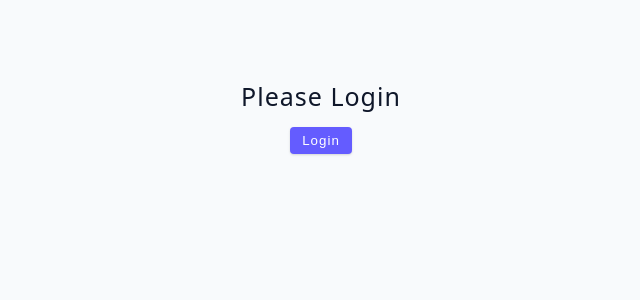
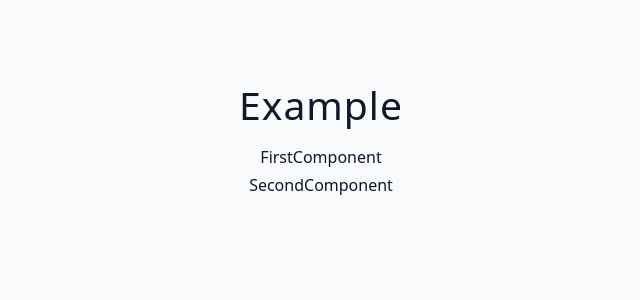
Before and after one commit to stharavi01/advanced-react, a React (Vite) app: page / in a window 1280 px wide. Shown: the top 300 px of the page, without its empty margins (319-959 px from the left). Built offline with nearby package versions, Linux system fonts and the light colour scheme.

Commit message:
folder structure

```diff
--- a/src/App.jsx
+++ b/src/App.jsx
@@ -1,9 +1,8 @@
-import Starter from "./tutorial/03-conditional-rendering/starter/07-user-challenge";
-
+import Example from "./tutorial/04-project-structure/starter/Example";
 function App() {
 	return (
 		<div className="container">
-			<Starter />
+			<Example />
 		</div>
 	);
 }
--- /dev/null
+++ b/src/tutorial/04-project-structure/starter/Example/FirstComponent.jsx
@@ -0,0 +1,7 @@
+import React from "react";
+
+function FirstComponent() {
+	return <div>FirstComponent</div>;
+}
+
+export default FirstComponent;
--- /dev/null
+++ b/src/tutorial/04-project-structure/starter/Example/SecondComponent.jsx
@@ -0,0 +1,7 @@
+import React from "react";
+
+function SecondComponent() {
+	return <div>SecondComponent</div>;
+}
+
+export default SecondComponent;
--- /dev/null
+++ b/src/tutorial/04-project-structure/starter/Example/index.jsx
@@ -0,0 +1,15 @@
+import React from "react";
+import FirstComponent from "./FirstComponent";
+import SecondComponent from "./SecondComponent";
+
+function example() {
+	return (
+		<div>
+			<h2>example</h2>
+			<FirstComponent />
+			<SecondComponent />
+		</div>
+	);
+}
+
+export default example;
--- /dev/null
+++ b/src/tutorial/04-project-structure/starter/Navbar/index.jsx
@@ -0,0 +1 @@
+export { default } from "./Navbar";
--- /dev/null
+++ b/src/tutorial/04-project-structure/starter/Pages/index.jsx
@@ -0,0 +1,4 @@
+import Home from "./Home";
+import About from "./About";
+
+export { Home, About };
```
Also changed, not shown: src/tutorial/02-useEffect/starter/05-cleanup-function.jsx (+18 -1 lines), src/tutorial/04-project-structure/starter/Navbar/Navbar.jsx (added, +7 -0 lines), src/tutorial/04-project-structure/starter/Pages/About.jsx (added, +7 -0 lines), src/tutorial/04-project-structure/starter/Pages/Home.jsx (added, +7 -0 lines), src/tutorial/04-project-structure/starter/Navbar/Navbar.css (added).
